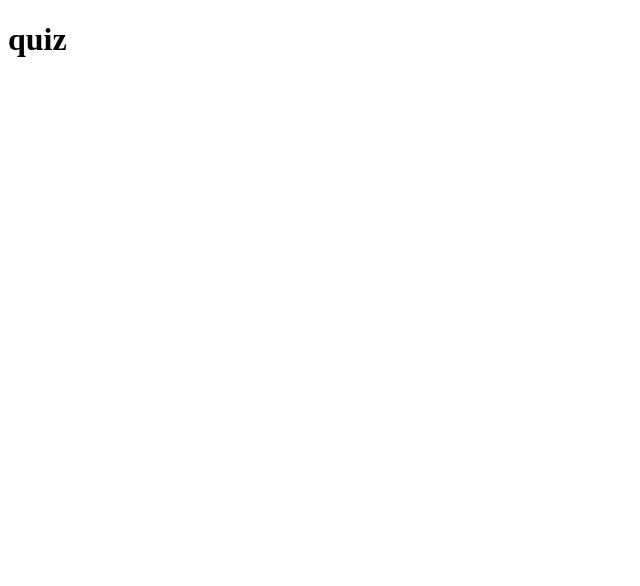
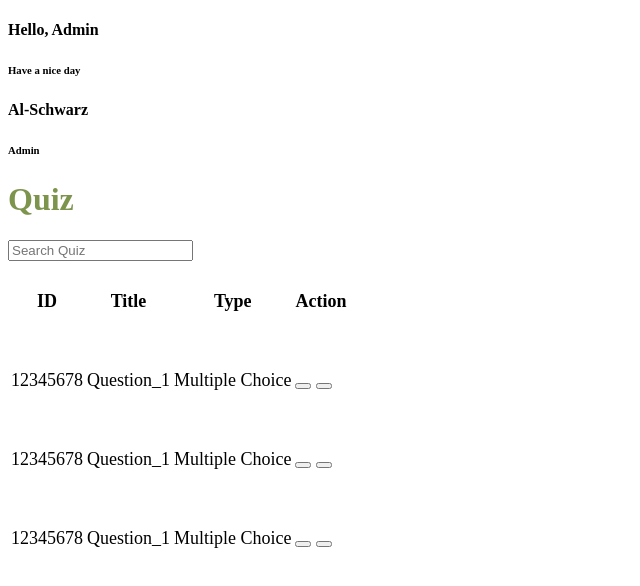
Before and after one commit to Febry3/FE-Admin-Teman-Bicara, a plain HTML site: page src/quiz/quiz.html in a window 1280 px wide. Shown: the whole page, without its empty margins (0-640 px from the left). Drawn offline with Linux system fonts and the light colour scheme.

```diff
--- a/src/quiz/quiz.html
+++ b/src/quiz/quiz.html
@@ -4,8 +4,87 @@
     <meta charset="UTF-8">
     <meta name="viewport" content="width=device-width, initial-scale=1.0">
     <title>Document</title>
+    <style>
+        #profile-pict {
+            font-size: 45px;
+        }
+
+        td, th {
+                height: 75px;
+                font-size: 18px;
+                vertical-align: middle;
+        }
+    </style>
 </head>
 <body>
-    <h1>quiz</h1>
+    <main>
+        <div class="container-fluid py-3 px-5">
+            <div class="d-flex justify-content-between" >
+                <div>
+                    <h4>Hello, Admin</h4>
+                    <h6>Have a nice day</h6>
+                </div>
+                <div class="d-flex align-items-center">
+                    <div id="profile-pict">
+                        <i class="bi bi-person-circle"></i>
+                    </div>
+                    <div class="ps-3">
+                        <h4>Al-Schwarz</h4>
+                        <h6>Admin</h6>
+                    </div>
+                </div>
+            </div>
+            <div class="py-3">
+                <h1 style="color: #7D944D;">Quiz</h1>
+            </div>
+            <div class="input-group mb-5">
+                <span class="input-group-text" id="basic-addon1"><i class="bi bi-search"></i></span>
+                <input type="text" class="form-control" placeholder="Search Quiz" aria-label="Counselor"
+                    aria-describedby="basic-addon1">
+            </div>
+            <div class="px-3 border rounded">
+                <table class="table">
+                    <thead>
+                        <tr class="table-success">
+                            <th>ID</th>
+                            <th>Title</th>
+                            <th>Type</th>
+                            <th>Action</th>
+                        </tr>
+                    </thead>
+                    <tbody>
+                        <tr>
+                            <td>12345678</td>
+                            <td>Question_1</td>
+                            <td>Multiple Choice</td>
+                            <td>
+                                <button type="button" class="btn btn-primary btn-sm"><i class="bi bi-pencil"></i></button>
+                                <button type="button" class="btn btn-danger btn-sm"><i class="bi bi-trash"></i></button>
+                            </td>
+                        </tr>
+                        <tr>
+                            <td>12345678</td>
+                            <td>Question_1</td>
+                            <td>Multiple Choice</td>
+                            <td>
+                                <button type="button" class="btn btn-primary btn-sm"><i class="bi bi-pencil"></i></button>
+                                <button type="button" class="btn btn-danger btn-sm"><i class="bi bi-trash"></i></button>
+                            </td>
+                        </tr>
+                        <tr>
+                            <td>12345678</td>
+                            <td>Question_1</td>
+                            <td>Multiple Choice</td>
+                            <td>
+                                <button type="button" class="btn btn-primary btn-sm"><i class="bi bi-pencil"></i></button>
+                                <button type="button" class="btn btn-danger btn-sm"><i class="bi bi-trash"></i></button>
+                            </td>
+                        </tr>
+                    </tbody>
+
+                </table>
+            </div>
+        </div>
+    </main>
 </body>
 </html>
```
